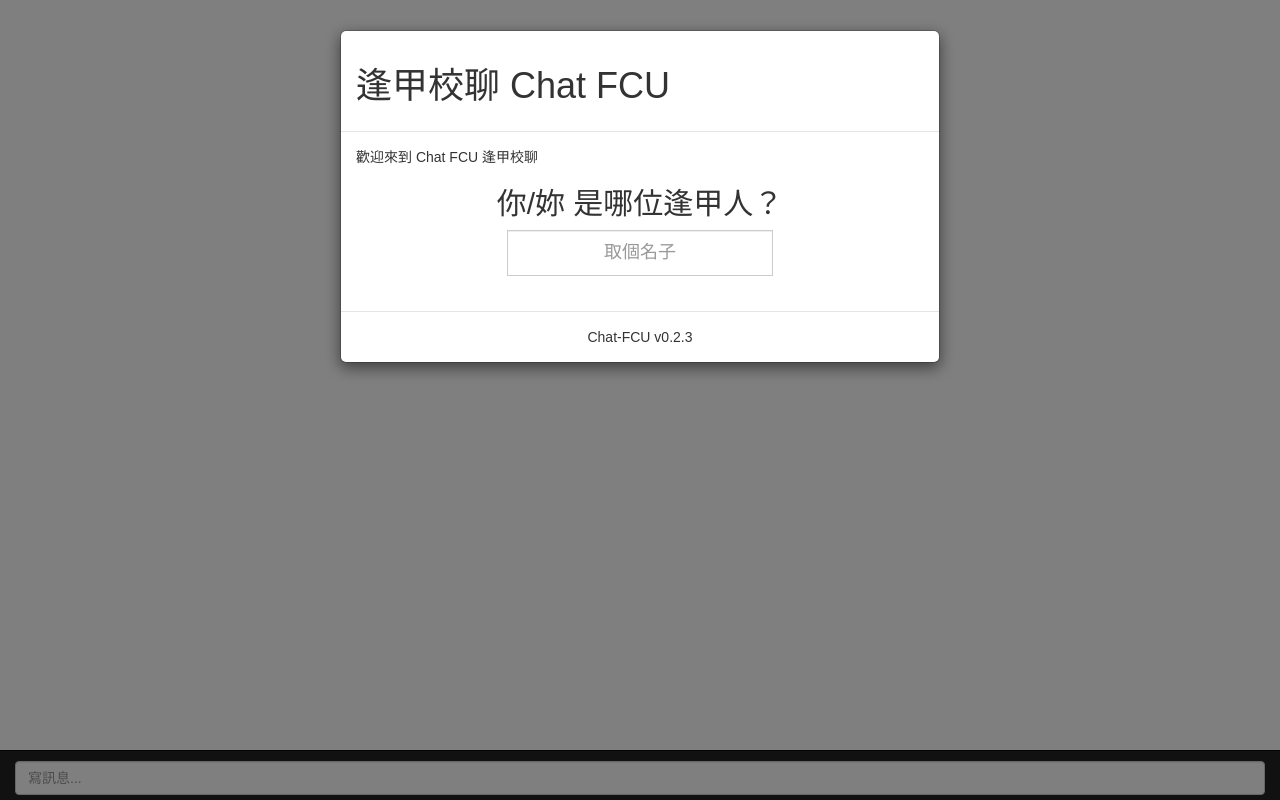
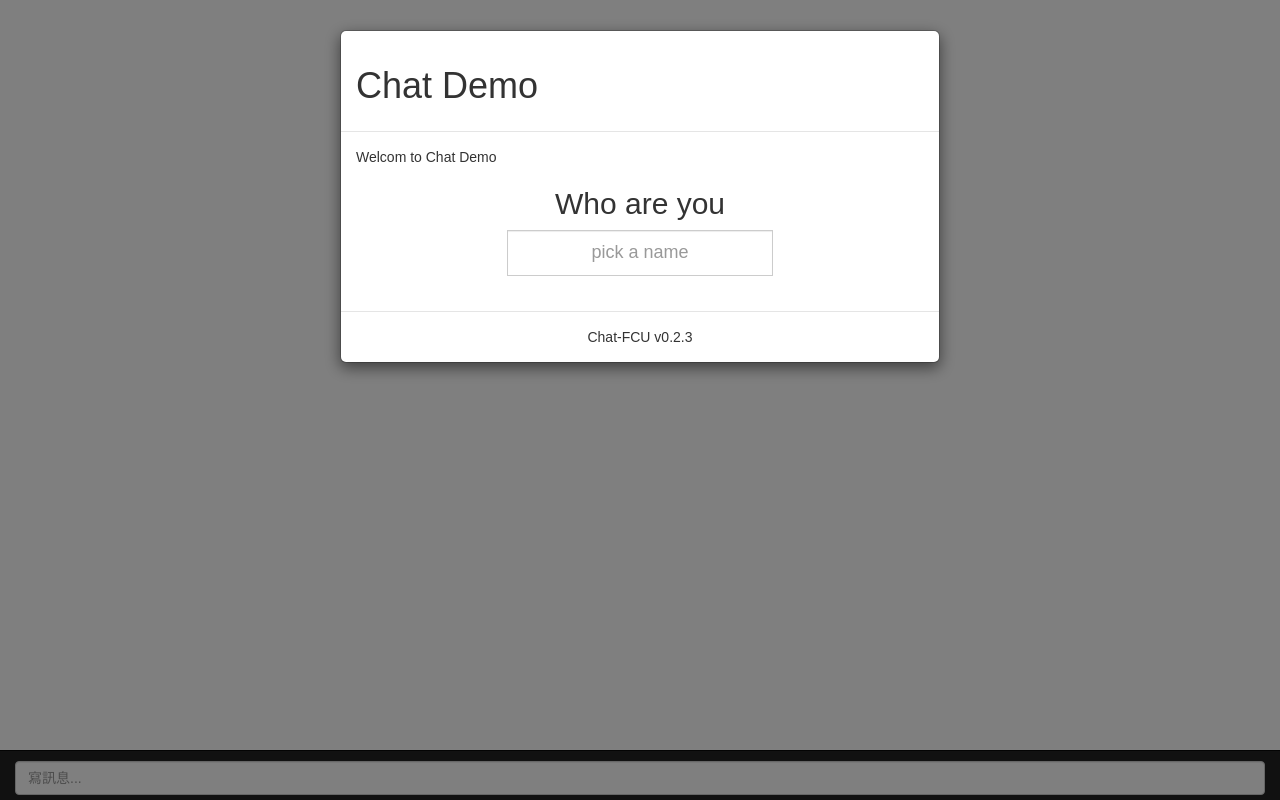
Before and after one commit to Jyny/Chat-FCU, a website: page public/index.html in a window 1280 px wide. Drawn offline with nearby package versions, Linux system fonts and the light colour scheme; no server answers.

Commit message:
change title

```diff
--- a/public/index.html
+++ b/public/index.html
@@ -4,7 +4,7 @@
     <meta charset="utf-8">
     <meta http-equiv="X-UA-Compatible" content="IE=edge">
     <meta name="viewport" content="width=device-width, initial-scale=1">
-    <title>Chat FCU - 逢甲校聊</title>
+    <title>chat demo</title>
     <!-- Latest compiled and minified CSS -->
     <link href="http://getbootstrap.com/dist/css/bootstrap.min.css" rel="stylesheet">
     <!-- Optional theme -->
@@ -16,14 +16,14 @@
       <div class="modal-dialog">
         <div class="modal-content" >
           <div class="modal-header">
-            <h1>逢甲校聊 Chat FCU</h1>
+            <h1>Chat Demo</h1>
           </div><!-- /.modal-header -->
           <div class="modal-body">
-            <p>歡迎來到 Chat FCU 逢甲校聊</p>
+            <p>Welcom to Chat Demo</p>
             <center>
-              <h2>你/妳 是哪位逢甲人？</h2>
+              <h2>Who are you</h2>
               <div class="input-group input-group-lg">
-                <input class="form-control" id="UsernameInput" type="text" placeholder="取個名子" maxlength="14" style="text-align:center;" />
+                <input class="form-control" id="UsernameInput" type="text" placeholder="pick a name" maxlength="14" style="text-align:center;" />
               </div>
               <br />
             </center>
```
